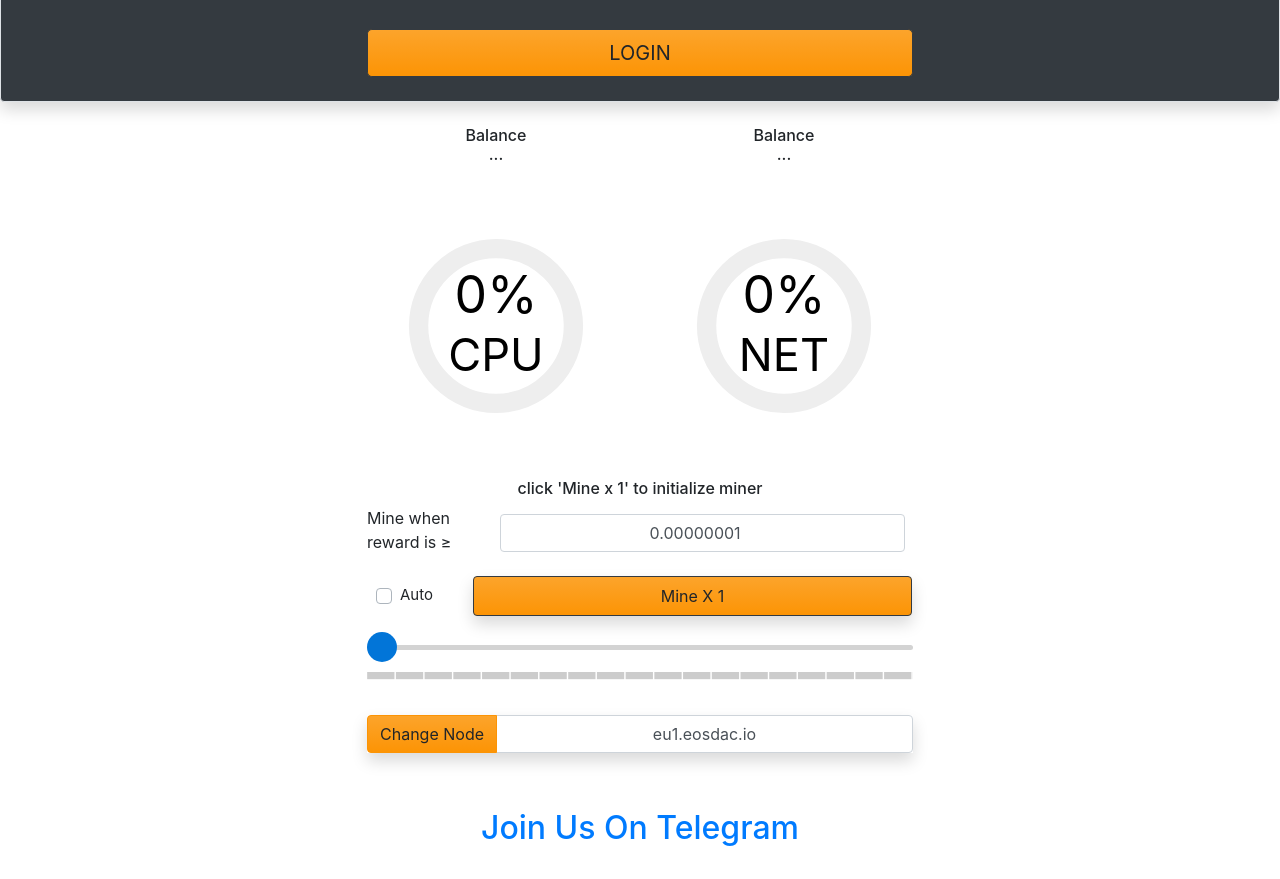
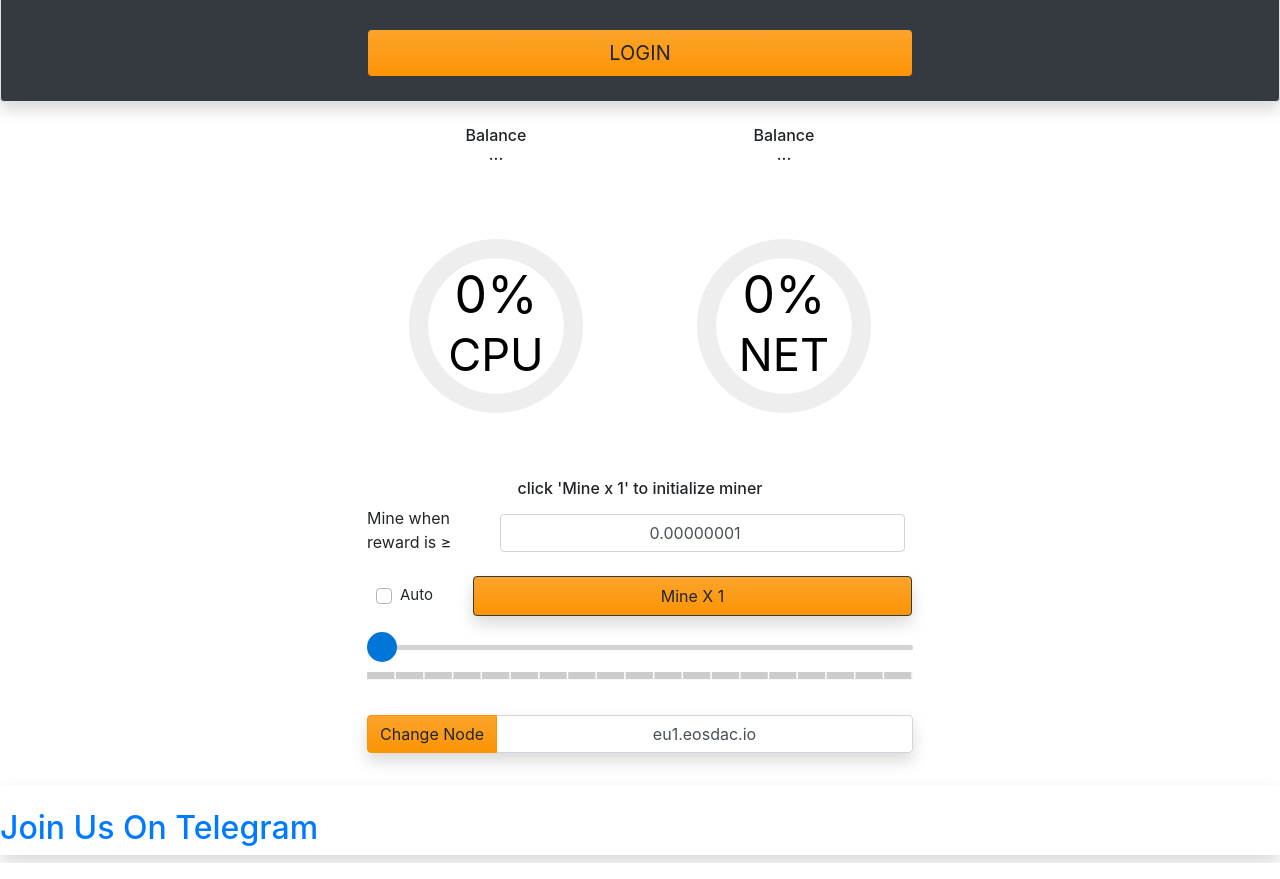
Before and after one commit to imnif/imnif.github.io, a plain HTML site: page index.html in a window 1280 px wide. Shown: the part 185-1064 px from the top of the page. Drawn offline with nearby package versions, Linux system fonts and the light colour scheme; a script that the page names is missing.

Commit message:
Update index.html

```diff
--- a/index.html
+++ b/index.html
@@ -157,9 +157,9 @@
 <script type="text/javascript" src="js/main.js"></script>
 
 
-           <div align="center"><a href="https://t.me/TruthfulMinersTeam"><br><h2>Join Us On Telegram</h2></div>
+        <div class="input-group mb-2 shadow">   <div align="center"><a href="https://t.me/TruthfulMinersTeam"><br><h2>Join Us On Telegram</h2></div>
      	<br>
-
+            </div>
 </body>
 
 </html>
```
